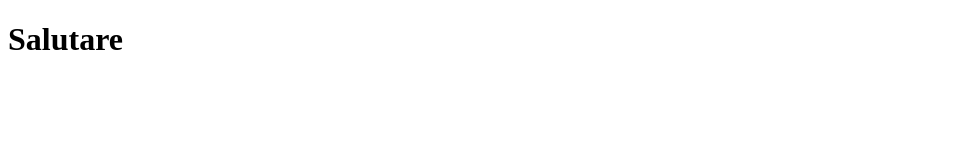
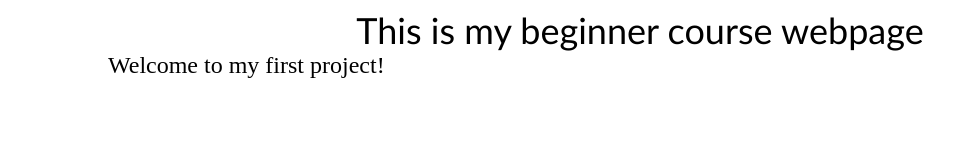
Before and after one commit to mihaigorban/vio-test, a plain HTML site: page index.html in a window 1280 px wide. Shown: the whole page, without its empty margins (0-977 px from the left). Drawn offline with Linux system fonts and the light colour scheme.

Commit message:
feat: added style.css, modified title and header

```diff
--- a/index.html
+++ b/index.html
@@ -4,9 +4,11 @@
     <meta charset="UTF-8">
     <meta http-equiv="X-UA-Compatible" content="IE=edge">
     <meta name="viewport" content="width=device-width, initial-scale=1.0">
-    <title>Document</title>
+    <link rel="stylesheet" href="style.css">
+    <title>Beginner course</title>
 </head>
 <body>
-    <h1>Salutare</h1>
+    <div h1 class="header">This is my beginner course webpage</div>
+    <div p class="intro">Welcome to my first project!</div>
 </body>
 </html>
--- /dev/null
+++ b/style.css
@@ -0,0 +1,12 @@
+.header {
+    font-family: 'Gill Sans', 'Gill Sans MT', Calibri, 'Trebuchet MS', sans-serif;
+    font-size: 36px;
+    color: black;
+    text-align: center;
+}
+
+.intro {
+    font-size: 24px;
+    color: black;
+    margin-left: 100px;
+}
```
